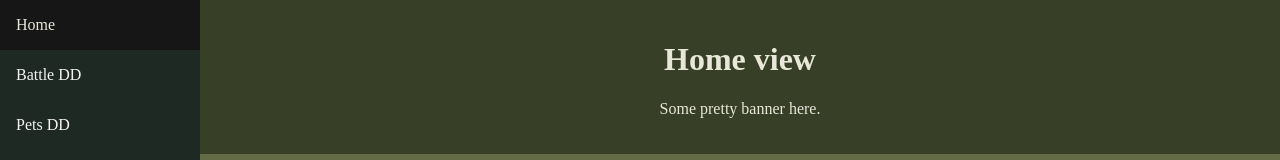
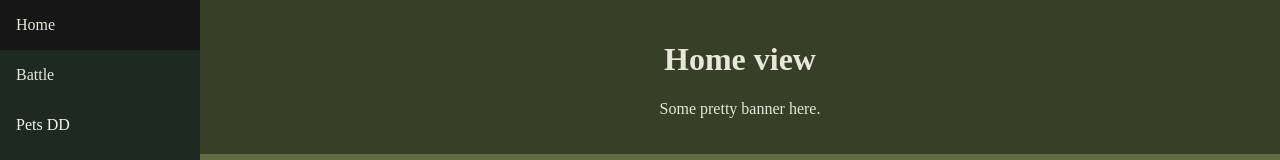
Before and after one commit to BaltazarDZ/react-practice, a React (Create React App) app: page /#/ in a window 1280 px wide. Shown: the top 160 px of the page. Built offline with nearby package versions, Linux system fonts and the light colour scheme.

Commit message:
Simple dropdown added

```diff
--- a/src/components/Sidebar.js
+++ b/src/components/Sidebar.js
@@ -1,10 +1,43 @@
 import React from 'react';
 
 const Sidebar = () => {
-    return(
-        <div class="sidebar">
+    /* When the user clicks on the button,
+    toggle between hiding and showing the dropdown content */
+    function myFunction() {
+        document.getElementById("myDropdown").classList.toggle("show");
+    }
+
+    // Close the dropdown menu if the user clicks outside of it
+    window.onclick = function (event) {
+        if (!event.target.matches('.dropbtn')) {
+            var dropdowns = document.getElementsByClassName("dropdown-content");
+            var i;
+            for (i = 0; i < dropdowns.length; i++) {
+                var openDropdown = dropdowns[i];
+                if (openDropdown.classList.contains('show')) {
+                    openDropdown.classList.remove('show');
+                }
+            }
+        }
+    }
+
+
+
+    return (
+        <div className="sidebar">
             <a href="#">Home</a>
-        <a href="#news">Battle DD</a>
+            <div className="dropdown">
+                <div onClick={() => myFunction()} className="dropbtn">Battle</div>
+                <div id="myDropdown" className="dropdown-content">
+                    <a href="#">Abyss</a>
+                    <a href="#">Automaton Tower</a>
+                    <a href="#">Hall of Trials</a>
+                    <a href="#">Hunt</a>
+                    <a href="#">Labyrinth</a>
+                    <a href="#">Spirit Altar</a>
+                    <a href="#">Side Story</a>
+                </div>
+            </div>
             <a href="#contact">Pets DD</a>
             <a href="#about">Shop DD</a>
             <a href="#about">Adventure DD</a>
--- a/src/index.css
+++ b/src/index.css
@@ -72,3 +72,49 @@ div.content {
 /* 373F27 Bit lighter green*/
 /* 636B46 much lighter green */
 /* E9E7DA dim white */
+
+
+/* Dropdown Button */
+.dropbtn {
+  background-color: #1E2923;
+  color: #E9E7DA;
+  padding: 16px;
+  font-size: 16px;
+  border: none;
+  cursor: pointer;
+  display: block;
+}
+
+/* Dropdown button on hover & focus */
+.dropbtn:hover, .dropbtn:focus {
+  background-color: #2980B9;
+}
+
+/* The container <div> - needed to position the dropdown content */
+.dropdown {
+  display: block;
+}
+
+/* Dropdown Content (Hidden by Default) */
+.dropdown-content {
+  display: none;
+  position: absolute;
+  background-color: #f1f1f1;
+  min-width: 160px;
+  box-shadow: 0px 8px 16px 0px rgba(0,0,0,0.2);
+  z-index: 1;
+}
+
+/* Links inside the dropdown */
+.dropdown-content a {
+  color: black;
+  padding: 12px 16px;
+  text-decoration: none;
+  display: block;
+}
+
+/* Change color of dropdown links on hover */
+.dropdown-content a:hover {background-color: #ddd}
+
+/* Show the dropdown menu (use JS to add this class to the .dropdown-content container when the user clicks on the dropdown button) */
+.show {display:block;}
```
Also changed, not shown: src/views/battle/AbyssView.js (added, +18 -0 lines), src/views/battle/AutomatonTowerView.js (added), src/views/battle/HallOfTrialsView.js (added), src/views/battle/HuntView.js (added), src/views/battle/LabyrinthView.js (added), src/views/battle/SideStoryView.js (added), src/views/battle/SpiritAltarView.js (added). Lines whose indentation alone changed are shown as unchanged.
